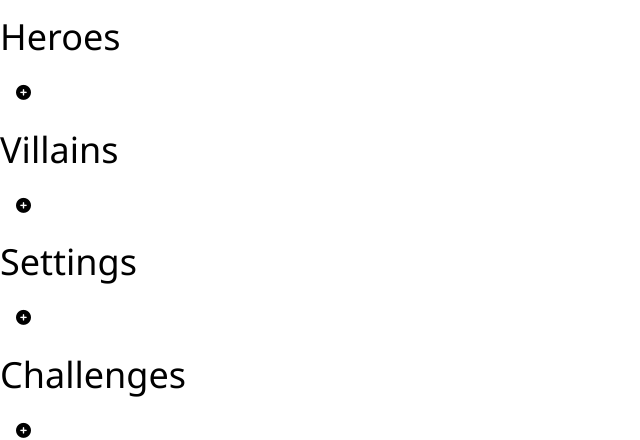
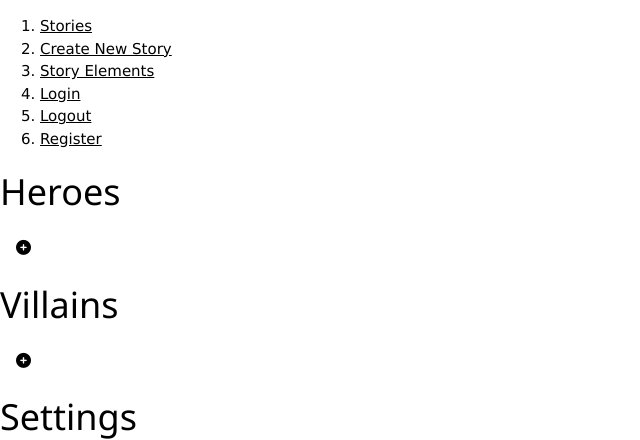
Before and after one commit to rhc822/bedtime_story_prompter, a Django app: page /storyelements/ in a window 1280 px wide. Shown: the top 440 px of the page, without its empty margins (0-640 px from the left). Run offline with Django 3.2, Linux system fonts and the light colour scheme; the visitor is signed in with stand-in values (Sample User, id 1); data comes from the database, SQL or seed files in the repository; data that the repository does not hold is empty; some libraries are stand-ins or nearby versions.

Commit message:
Added Navigation Bar (NavBar) and did some work on delete for hero

```diff
--- a/bedtime_story_prompter_project/bedtime_story_prompter/urls.py
+++ b/bedtime_story_prompter_project/bedtime_story_prompter/urls.py
@@ -13,6 +13,7 @@ Including another URLconf
     1. Import the include() function: from django.urls import include, path
     2. Add a URL to urlpatterns:  path('blog/', include('blog.urls'))
 """
+from django.conf.urls import url
 from django.contrib import admin
 from django.urls import include, path
 from bspapp.views import *
@@ -24,6 +25,8 @@ urlpatterns = [
     path('register/', register_user, name="register"),
     path('accounts/', include('django.contrib.auth.urls')),
     path('logout/', logout_user, name='logout'),
-    path('storyelements/', story_elements, name='story_elements'),
-    path('create_new_story/', create_new_story, name='create_new_story')
+    path('create_new_story/', create_new_story, name='create_new_story'),
+    # path('storyelements/', story_elements, name='story_elements'),
+    url(r'^storyelements/$', story_elements, name='story_elements')
+
 ]
--- a/bedtime_story_prompter_project/bspapp/templates/create_new_story.html
+++ b/bedtime_story_prompter_project/bspapp/templates/create_new_story.html
@@ -1,4 +1,7 @@
+{% extends 'shared/base.html' %}
+{% block content %}
 {% load static %}
+
 <!DOCTYPE html>
 <html>
   <head>
@@ -23,3 +26,5 @@
 
   </body>
 </html>
+
+{% endblock %}
--- a/bedtime_story_prompter_project/bspapp/templates/home.html
+++ b/bedtime_story_prompter_project/bspapp/templates/home.html
@@ -1,4 +1,7 @@
+{% extends 'shared/base.html' %}
+{% block content %}
 {% load static %}
+
 <!DOCTYPE html>
 <html>
   <head>
@@ -14,3 +17,5 @@
     {% endfor %}
   </body>
 </html>
+
+{% endblock %}
--- a/bedtime_story_prompter_project/bspapp/templates/register.html
+++ b/bedtime_story_prompter_project/bspapp/templates/register.html
@@ -1,3 +1,6 @@
+{% extends 'shared/base.html' %}
+{% block content %}
+
 <h2>Register</h2>
 <form method="post">
     {% csrf_token %}
@@ -9,3 +12,5 @@
 
     <button type="submit">Submit</button>
 </form>
+
+{% endblock %}
--- a/bedtime_story_prompter_project/bspapp/templates/registration/login.html
+++ b/bedtime_story_prompter_project/bspapp/templates/registration/login.html
@@ -1,6 +1,11 @@
+{% extends 'shared/base.html' %}
+{% block content %}
+
 <h2>Login</h2>
 <form method="post">
     {% csrf_token %}
     {{ form.as_p }}
     <button type="submit">Login</button>
 </form>
+
+{% endblock %}
--- /dev/null
+++ b/bedtime_story_prompter_project/bspapp/templates/shared/base.html
@@ -0,0 +1,28 @@
+{% load static %}
+<!DOCTYPE html>
+<html>
+
+<head>
+    <meta charset="utf-8">
+    <title>Bedtime story app</title>
+</head>
+
+<body>
+
+    <nav id="site-nav">
+        <ol class="navList">
+            <li class="navList__route"><a href="{% url 'home' %}">Stories</a></li>
+            <li class="navList__route"><a href="{% url 'create_new_story' %}">Create New Story</a></li>
+            <li class="navList__route"><a href="{% url 'story_elements' %}">Story Elements</a></li>
+            <li class="navList__route"><a href="{% url 'login' %}">Login</a></li>
+            <li class="navList__route"><a href="{% url 'logout' %}">Logout</a></li>
+            <li class="navList__route"><a href="{% url 'register' %}">Register</a></li>
+        </ol>
+    </nav>
+
+    {% block content %}
+    {% endblock %}
+
+</body>
+
+</html>
--- a/bedtime_story_prompter_project/bspapp/templates/story_elements.html
+++ b/bedtime_story_prompter_project/bspapp/templates/story_elements.html
@@ -1,4 +1,7 @@
+{% extends 'shared/base.html' %}
+{% block content %}
 {% load static %}
+
 <!DOCTYPE html>
 <html>
   <head>
@@ -14,11 +17,14 @@
             <a class="w3-button" onclick="document.getElementById('id01').style.display='block'">
                 <i class="fas fa-plus-circle" ></i>
             </a>
-        <!-- I've kept this original modal access button here only as a fallback if needed -->
-        {% comment %} <button onclick="document.getElementById('id01').style.display='block'"
-class="">Create new hero</button> {% endcomment %}
         {% for hero in user.hero_set.all %}
-            <p>{{ hero }}</p>
+            <form action="{% url 'story_elements' %}" method="POST">
+                {% csrf_token %}
+                <label for={{ hero.id }}>{{ hero }}</label>
+                <input id={{ hero.id }} type="hidden" name="actual_method" value="DELETE">
+                <button>Delete</button>
+            </form>
+            <p></p>
         {% endfor %}
 
         <h1>Villains</h1>
@@ -151,3 +157,5 @@ class="">Create new hero</button> {% endcomment %}
 
   </body>
 </html>
+
+{% endblock %}
--- a/bedtime_story_prompter_project/bspapp/views/story_elements.py
+++ b/bedtime_story_prompter_project/bspapp/views/story_elements.py
@@ -24,48 +24,56 @@ def story_elements(request):
         return render(request, template, context)
 
     elif request.method == 'POST':
+        print("!!!!!!!!!!!!!!!!!!!!!!!!!!!!REQUEST.POST [HERO.ID]", request.POST)
         form_data = request.POST
         user = User.objects.get(pk=request.user.id)
+        if ("actual_method" in form_data and form_data["actual_method"] == "DELETE"):
+            print("hello")
+            # hero = Hero.objects.get(pk=hero_id)
+            # hero.delete()
+
         # print("******************** HERO", form_data["hero"])
         # print("******************** Villain", form_data["villain"])
         # kid = Kid.objects.filter(user_id=user.id)
-        try:
-            new_hero = Hero(
-                name = form_data["hero"],
-                user = user
-            )
-            new_hero.save()
 
-        except:
+        else:
             try:
-                new_villain = Villain(
-                    name = form_data["villain"],
+                new_hero = Hero(
+                    name = form_data["hero"],
                     user = user
                 )
-                new_villain.save()
+                new_hero.save()
 
             except:
                 try:
-                    new_setting = StorySetting(
-                        description = form_data["setting"],
+                    new_villain = Villain(
+                        name = form_data["villain"],
                         user = user
                     )
-                    new_setting.save()
+                    new_villain.save()
 
                 except:
                     try:
-                        new_challenge = Challenge(
-                            description = form_data["challenge"],
+                        new_setting = StorySetting(
+                            description = form_data["setting"],
                             user = user
                         )
-                        new_challenge.save()
+                        new_setting.save()
 
                     except:
-                        new_template = StoryTemplate(
-                            template = form_data["template"],
-                            user = user
-                        )
-                        new_template.save()
+                        try:
+                            new_challenge = Challenge(
+                                description = form_data["challenge"],
+                                user = user
+                            )
+                            new_challenge.save()
+
+                        except:
+                            new_template = StoryTemplate(
+                                template = form_data["template"],
+                                user = user
+                            )
+                            new_template.save()
 
 
         return redirect(reverse('story_elements'))
```
